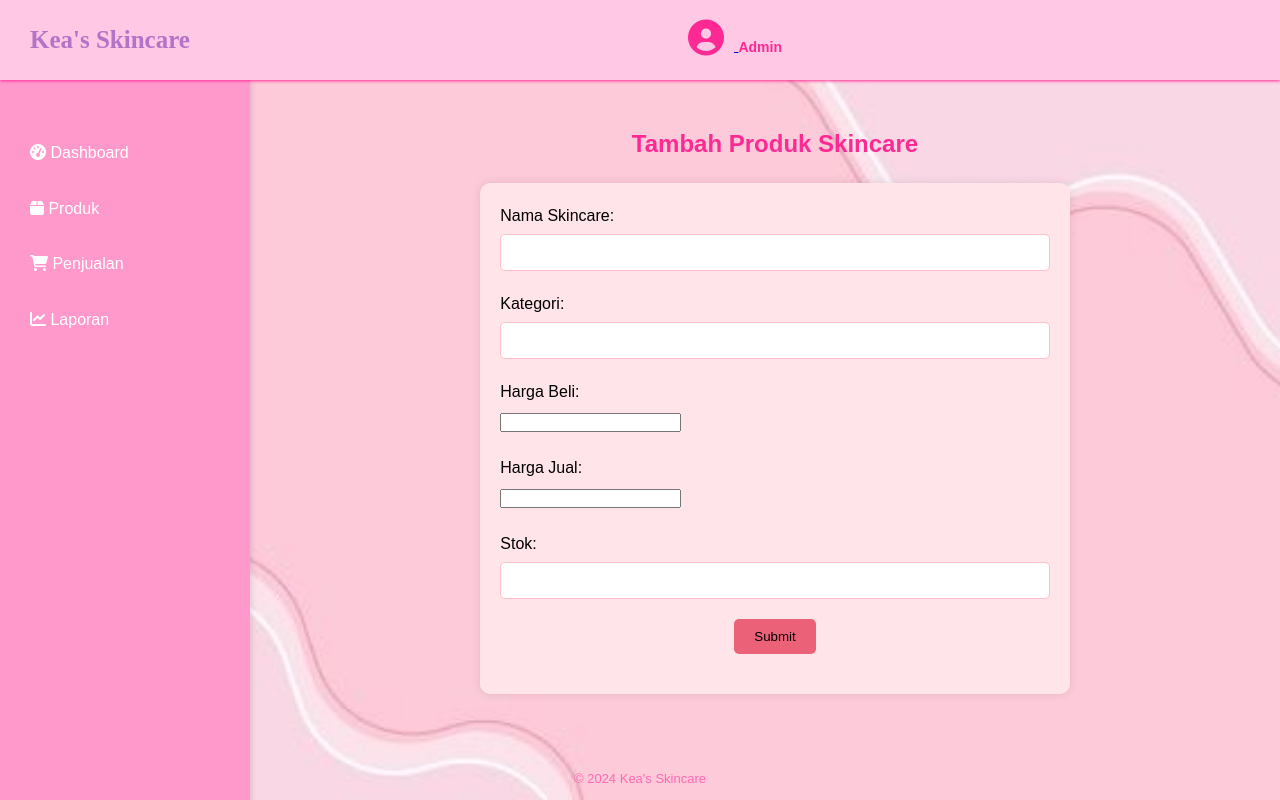
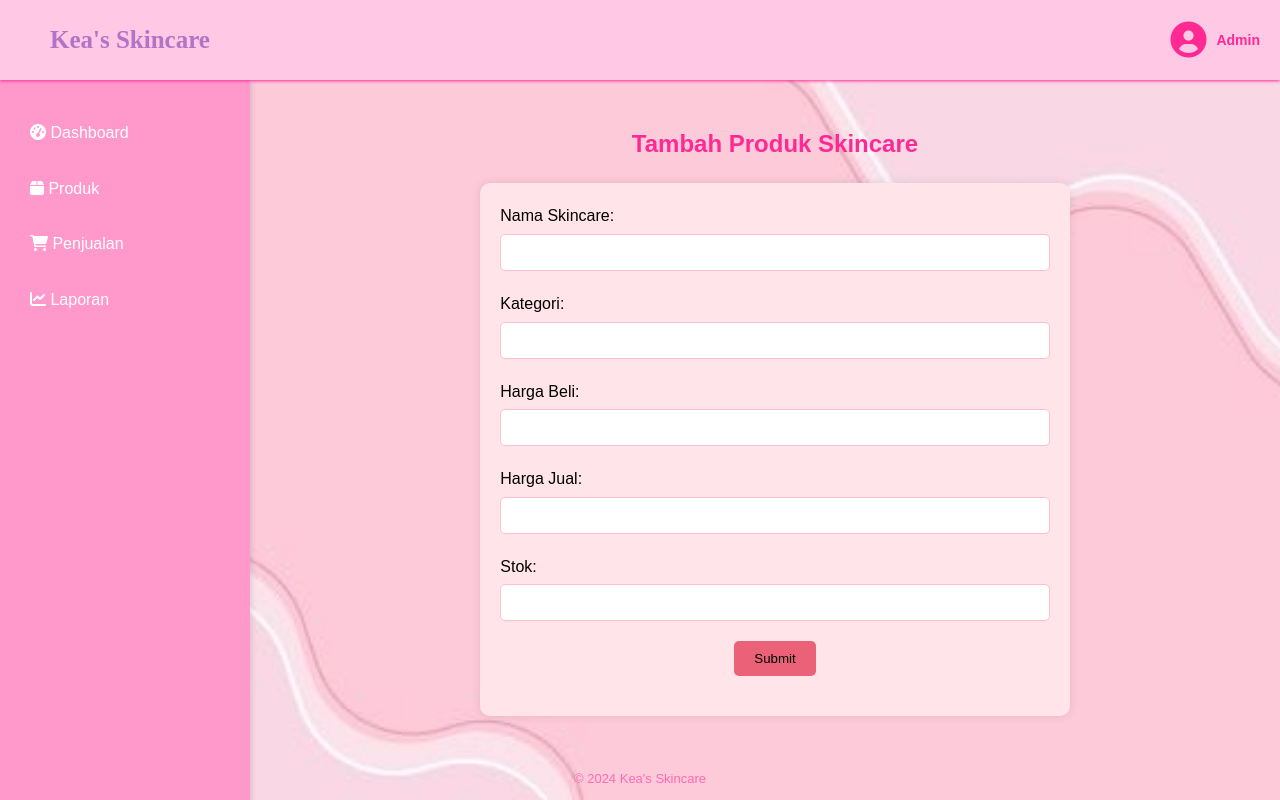
Before and after one commit to Aliyazalfaputri/Kea-s-Skincare, a PHP site: page /tambah.php in a window 1280 px wide. Run offline with PHP 8.4, Linux system fonts and the light colour scheme.

Commit message:
revisi terakhir banget

```diff
--- a/css/styles.css
+++ b/css/styles.css
@@ -206,8 +206,8 @@
     box-shadow: 0px 1px 3px #ff2994;
     z-index: 1000;
     display: flex;
+    align-items: center;
     justify-content: space-between; /* Ensure horizontal distribution */
-    align-items: center; /* Ensure vertical alignment */
 }
 
 .container-header {
@@ -215,33 +215,32 @@
     align-items: center;
     justify-content: space-between;
     width: 100%;
+    padding: 0 20px; /* Add padding for some spacing */
 }
 
 .brand {
     color: rgba(100, 32, 170, 0.5);
-    text-align: left;
-    margin-left: 20px; /* Add some margin to the left if needed */
     font-family: Gilroy;
     font-size: 25px;
 }
 
 .profile {
-    display: inline-block;
-    /* vertical-align: middle; */
+    display: flex;
+    align-items: center; /* Center align icon and text vertically */
 }
 
-.profile-text {
-    display: inline-block;
-    vertical-align: middle;
+.profile a {
+    display: flex;
+    align-items: center;
+    color: #ff2994;
+    text-decoration: none;
 }
 
 .profile i {
     font-size: 36px;
-    color: #ff2994;
     margin-right: 10px;
 }
 
 .profile-text strong {
     font-size: 14px;
-    color: #ff2994;
 }
--- a/css/tambah.css
+++ b/css/tambah.css
@@ -28,7 +28,8 @@
     margin-bottom: 5px;
 }
 
-.add-product-form input[type="text"] {
+.add-product-form input[type="text"],
+.add-product-form input[type="number"] {
     width: 100%;
     padding: 10px;
     border: 1px solid pink;
--- a/logout.php
+++ /dev/null
@@ -1,6 +0,0 @@
-<?php
-session_start();
-session_unset();
-session_destroy();
-header("Location: login.php");
-?>
--- a/template/header.php
+++ b/template/header.php
@@ -12,11 +12,13 @@
     <header>
         <div class="container-header">
             <h1 class="brand">Kea's Skincare</h1>
-            <div class="profile"><a href="create_admin.php">
-                <i class="fas fa-user-circle"></i>
-                <div class="profile-text">
-                    <strong>Admin</strong>
-                </div>
+            <div class="profile">
+                <a href="index.php">
+                    <i class="fas fa-user-circle"></i>
+                    <div class="profile-text">
+                        <strong>Admin</strong>
+                    </div>
+                </a>
             </div>
         </div>
     </header>
```
Also changed, not shown: create_admin.php (+21 -7 lines).
